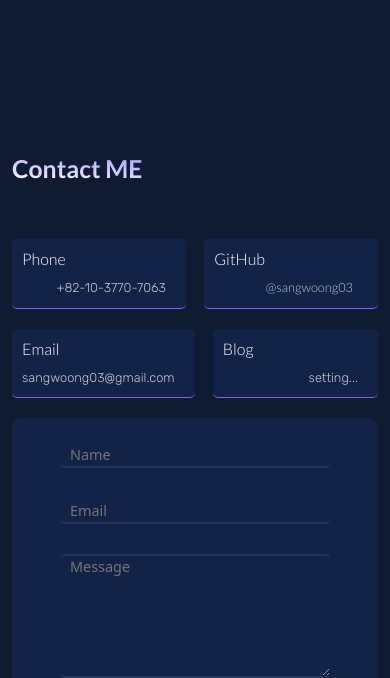
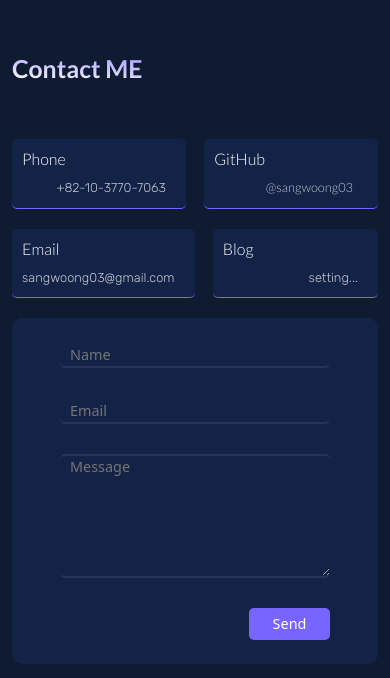
Before and after one commit to sangwoong03/portfolio-app, a React (Create React App) app: page / in a window 390 px wide. Shown: the part 1086-1764 px from the top of the page. Built offline with nearby package versions, Linux system fonts and the light colour scheme.

Commit message:
docs: added media query for Main Stylesheet

```diff
--- a/src/App.css
+++ b/src/App.css
@@ -17,6 +17,8 @@
   --scroll-bar-thumb-color: #282f4e;
 
   --transition-time: 0.3s ease;
+
+  --color--primary--sub : #7765ff69;
 }
 
 /* COMMON STYLE */
@@ -66,7 +68,6 @@ section, footer {
 
 
 /* CUSTOM SCROLL BAR */
-
 ::-webkit-scrollbar {
   width: 10px;
   background: var(--scroll-bar-color);
@@ -76,3 +77,10 @@ section, footer {
   border-radius: 2em;
   background: var(--scroll-bar-thumb-color);
 }
+
+/* Media */
+@media screen and (max-width: 992px) {
+  section, footer {
+    padding: 100px 0;
+  }
+};
```
